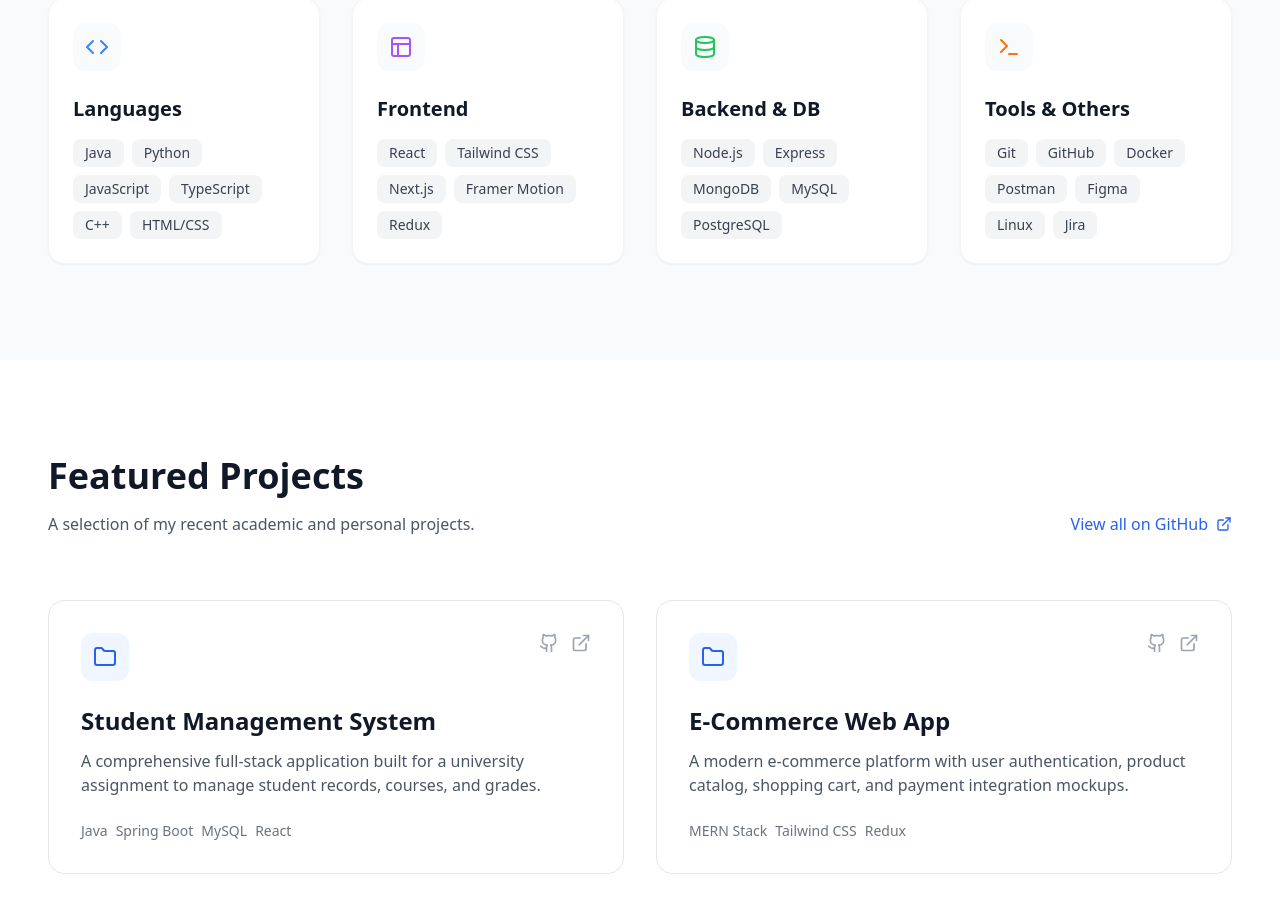
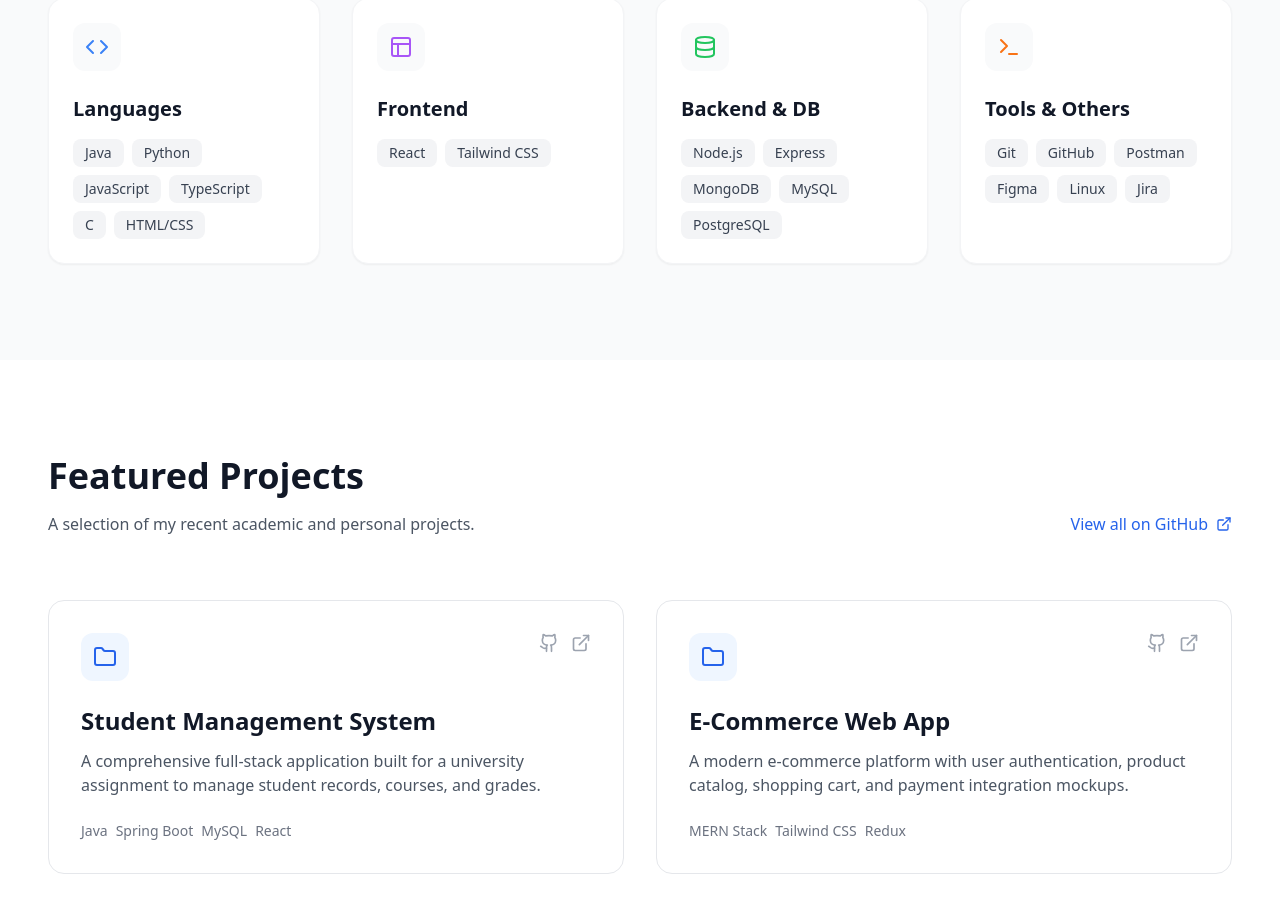
Before and after one commit to Ovindu0812/portfolio, a React (Vite) app: page / in a window 1280 px wide. Shown: the part 1880-2785 px from the top of the page. Built offline with nearby package versions, Linux system fonts and the light colour scheme.

Commit message:
Update Skills.jsx

```diff
--- a/src/components/Skills.jsx
+++ b/src/components/Skills.jsx
@@ -7,12 +7,12 @@
     {
       title: "Languages",
       icon: <Code className="w-6 h-6 text-blue-500" />,
-      skills: ["Java", "Python", "JavaScript", "TypeScript", "C++", "HTML/CSS"],
+      skills: ["Java", "Python", "JavaScript", "TypeScript", "C", "HTML/CSS"],
     },
     {
       title: "Frontend",
       icon: <Layout className="w-6 h-6 text-purple-500" />,
-      skills: ["React", "Tailwind CSS", "Next.js", "Framer Motion", "Redux"],
+      skills: ["React", "Tailwind CSS"],
     },
     {
       title: "Backend & DB",
@@ -22,7 +22,7 @@
     {
       title: "Tools & Others",
       icon: <Terminal className="w-6 h-6 text-orange-500" />,
-      skills: ["Git", "GitHub", "Docker", "Postman", "Figma", "Linux","Jira"],
+      skills: ["Git", "GitHub", "Postman", "Figma", "Linux","Jira"],
     },
   ];
 
```
